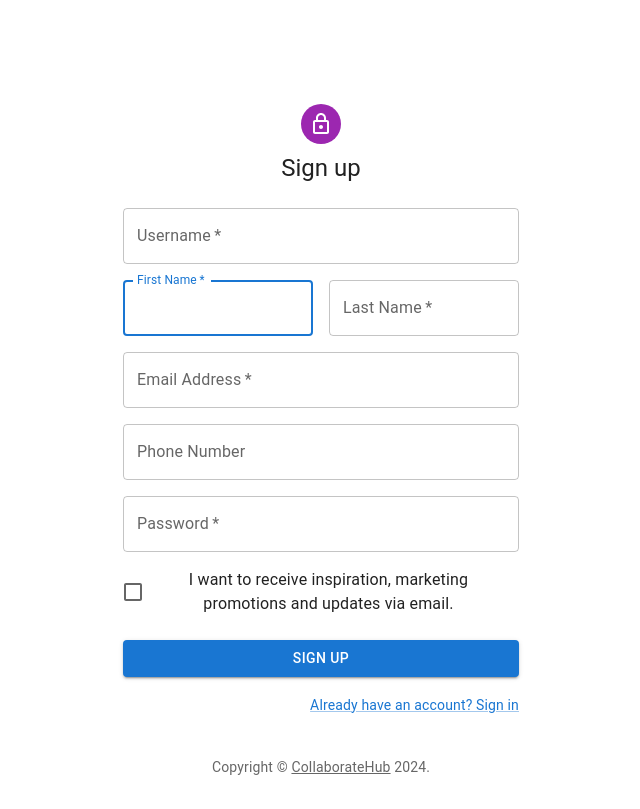
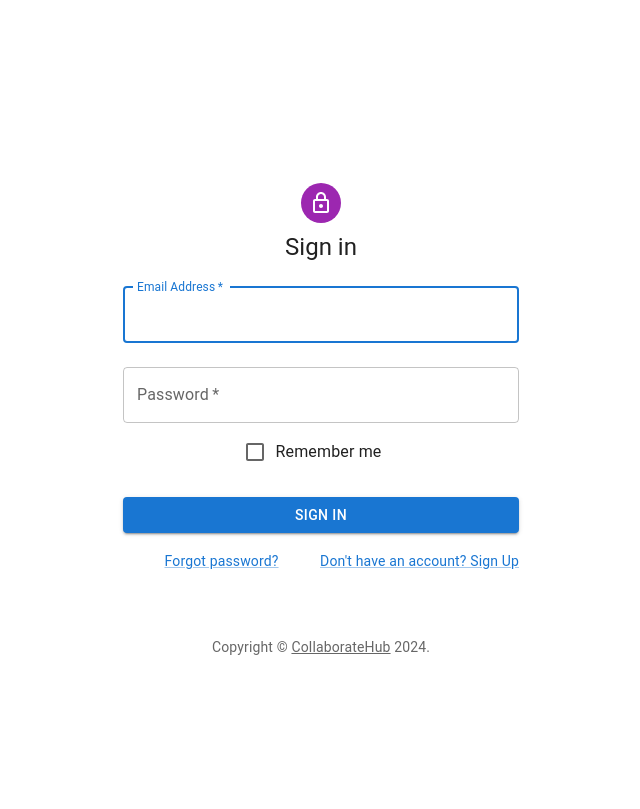
Before and after one commit to oscarmaciasc/CollaborateHub, a React (Vite) app in the folder frontend/: page /login in a window 1280 px wide. Shown: the whole page, without its empty margins (319-959 px from the left). Built offline with nearby package versions, Linux system fonts and the light colour scheme.

Commit message:
Login working ;D

```diff
--- a/frontend/src/App.tsx
+++ b/frontend/src/App.tsx
@@ -1,5 +1,8 @@
 import "./App.css";
 import SignUp from "./Components/SignUp";
+import SignIn from "./Components/SignIn";
+import Dashboard from "./Components/Dashboard";
+import Landing from "./Components/Landing";
 import { BrowserRouter as Router, Routes, Route } from "react-router-dom";
 
 function App() {
@@ -7,7 +10,10 @@
     <>
       <Router>
         <Routes>
-          <Route path='/login' element={<SignUp />}/>
+          <Route path='/signup' element={<SignUp />} />
+          <Route path='/login' element={<SignIn />} />
+          <Route path='/dashboard' element={<Dashboard />} />
+          <Route path='/landing' element={<Landing />} />
         </Routes>
       </Router>
     </>
--- /dev/null
+++ b/frontend/src/Components/Dashboard.tsx
@@ -0,0 +1,9 @@
+function Dashboard() {
+    return (
+      <>
+        <p>Dashboard</p>
+      </>
+    );
+  }
+
+  export default Dashboard;
--- /dev/null
+++ b/frontend/src/Components/Landing.tsx
@@ -0,0 +1,9 @@
+function Landing() {
+    return (
+      <>
+        <p>Landing</p>
+      </>
+    );
+  }
+
+  export default Landing;
--- /dev/null
+++ b/frontend/src/Components/SignIn.tsx
@@ -0,0 +1,137 @@
+import * as React from "react";
+import Avatar from "@mui/material/Avatar";
+import Button from "@mui/material/Button";
+import CssBaseline from "@mui/material/CssBaseline";
+import TextField from "@mui/material/TextField";
+import FormControlLabel from "@mui/material/FormControlLabel";
+import Checkbox from "@mui/material/Checkbox";
+import Link from "@mui/material/Link";
+import Grid from "@mui/material/Grid";
+import Box from "@mui/material/Box";
+import LockOutlinedIcon from "@mui/icons-material/LockOutlined";
+import Typography from "@mui/material/Typography";
+import Container from "@mui/material/Container";
+import { createTheme, ThemeProvider } from "@mui/material/styles";
+import axios from "axios";
+import { useNavigate } from "react-router-dom";
+
+function Copyright(props: any) {
+  return (
+    <Typography
+      variant="body2"
+      color="text.secondary"
+      align="center"
+      {...props}
+    >
+      {"Copyright © "}
+      <Link color="inherit" href="http://localhost:5173/landing">
+        CollaborateHub
+      </Link>{" "}
+      {new Date().getFullYear()}
+      {"."}
+    </Typography>
+  );
+}
+
+// TODO remove, this demo shouldn't need to reset the theme.
+const defaultTheme = createTheme();
+
+export default function SignIn() {
+  const navigate = useNavigate();
+  const handleSubmit = async (event: React.FormEvent<HTMLFormElement>) => {
+    event.preventDefault();
+    const formData = new FormData(event.currentTarget);
+
+    const userData = {
+      email: formData.get("email"),
+      password: formData.get("password"),
+    };
+
+    try {
+      const response = await axios.post(
+        "http://localhost:3011/api/v1/auth/login",
+        userData
+      );
+      console.log("User sign-in:", response.data);
+      navigate("/dashboard"); // Redirect to the dashboard page
+    } catch (error) {
+      console.error("Error sign-in user:", error);
+      // Handle error, show error message, etc.
+    }
+  };
+
+  return (
+    <ThemeProvider theme={defaultTheme}>
+      <Container component="main" maxWidth="xs">
+        <CssBaseline />
+        <Box
+          sx={{
+            marginTop: 8,
+            display: "flex",
+            flexDirection: "column",
+            alignItems: "center",
+          }}
+        >
+          <Avatar sx={{ m: 1, bgcolor: "secondary.main" }}>
+            <LockOutlinedIcon />
+          </Avatar>
+          <Typography component="h1" variant="h5">
+            Sign in
+          </Typography>
+          <Box
+            component="form"
+            onSubmit={handleSubmit}
+            noValidate
+            sx={{ mt: 1 }}
+          >
+            <TextField
+              margin="normal"
+              required
+              fullWidth
+              id="email"
+              label="Email Address"
+              name="email"
+              autoComplete="email"
+              autoFocus
+            />
+            <TextField
+              margin="normal"
+              required
+              fullWidth
+              name="password"
+              label="Password"
+              type="password"
+              id="password"
+              autoComplete="current-password"
+            />
+            <FormControlLabel
+              control={<Checkbox value="remember" color="primary" />}
+              label="Remember me"
+            />
+            <Button
+              type="submit"
+              fullWidth
+              variant="contained"
+              sx={{ mt: 3, mb: 2 }}
+            >
+              Sign In
+            </Button>
+            <Grid container>
+              <Grid item xs>
+                <Link href="#" variant="body2">
+                  Forgot password?
+                </Link>
+              </Grid>
+              <Grid item>
+                <Link href="/signup" variant="body2">
+                  {"Don't have an account? Sign Up"}
+                </Link>
+              </Grid>
+            </Grid>
+          </Box>
+        </Box>
+        <Copyright sx={{ mt: 8, mb: 4 }} />
+      </Container>
+    </ThemeProvider>
+  );
+}
--- a/frontend/src/Components/SignUp.tsx
+++ b/frontend/src/Components/SignUp.tsx
@@ -14,6 +14,7 @@
 import { createTheme, ThemeProvider } from "@mui/material/styles";
 import axios from "axios";
 import { useState } from "react";
+import { useNavigate } from "react-router-dom";
 
 function Copyright(props: any) {
   return (
@@ -24,7 +25,7 @@
       {...props}
     >
       {"Copyright © "}
-      <Link color="inherit" href="https://mui.com/">
+      <Link color="inherit" href="http://localhost:5173/landing">
         CollaborateHub
       </Link>{" "}
       {new Date().getFullYear()}
@@ -36,6 +37,8 @@
 // TODO remove, this demo shouldn't need to reset the theme.
 const defaultTheme = createTheme();
 export default function SignUp() {
+
+  const navigate = useNavigate();
 
   const [allowExtraEmails, setAllowExtraEmails] = useState(false);
 
@@ -51,8 +54,8 @@
       receiveEmails: allowExtraEmails,
       profile: {
         firstName: formData.get("firstName"),
-        lastName: formData.get("lastName"),
-      },
+        lastName: formData.get("lastName")
+      }
     };
 
     try {
@@ -62,6 +65,7 @@
       );
       console.log("User created:", response.data);
       // Redirect user or show success message
+      navigate("/dashboard"); // Redirect to the dashboard page
     } catch (error) {
       console.error("Error creating user:", error);
       // Handle error, show error message, etc.
@@ -173,7 +177,7 @@
             </Button>
             <Grid container justifyContent="flex-end">
               <Grid item>
-                <Link href="#" variant="body2">
+                <Link href="/login" variant="body2">
                   Already have an account? Sign in
                 </Link>
               </Grid>
```
